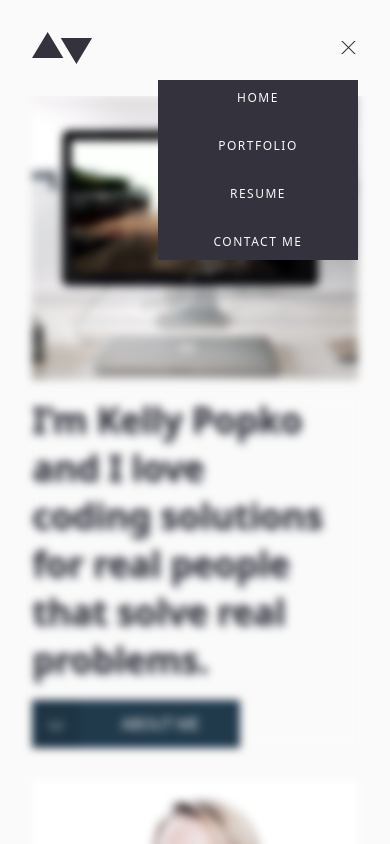
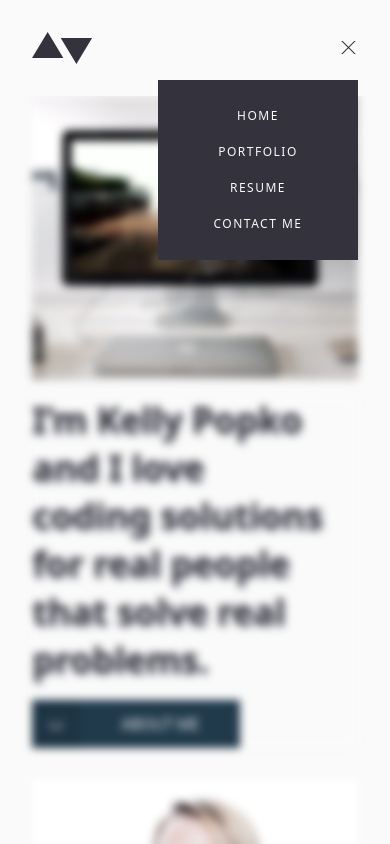
Before and after one commit to kellyky/Portfolio, a React (Vite) app: page / in a window 390 px wide. Both pictures are taken after a click on the button "hamburger menu". Shown: the top 844 px of the page. Built offline with nearby package versions, Linux system fonts and the light colour scheme.

Commit message:
Reduce gap on Hamburger menu

```diff
--- a/src/components/Modal/Modal.jsx
+++ b/src/components/Modal/Modal.jsx
@@ -74,7 +74,7 @@
             }}
             className='
               h-full
-              flex flex-col items-center justify-center gap-8
+              flex flex-col items-center justify-center gap-5
               uppercase text-xs tracking-widest
               overflow-hidden
             '
```
